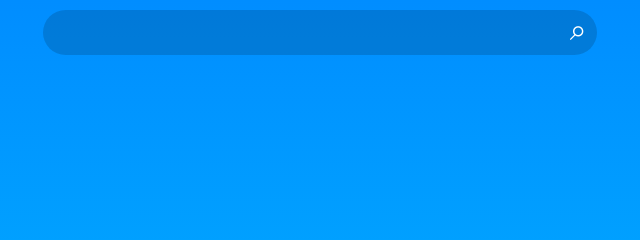
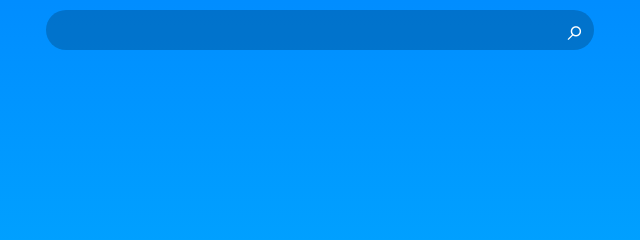
Before and after one commit to williamandrews2/WeatherApp, a website built with webpack: page src/template.html in a window 1280 px wide. Shown: the top 240 px of the page, 320-960 px from the left. Built offline with nearby package versions, Linux system fonts and the light colour scheme.

Commit message:
Bug fixes with styling in styles.css.

```diff
--- a/src/styles.css
+++ b/src/styles.css
@@ -12,7 +12,7 @@
     rgb(1, 141, 255),
     rgb(0, 204, 255)
   );
-  --background-shade: rgba(0, 0, 0, 0.15);
+  --background-shade: rgba(0, 0, 0, 0.2);
   --universal-width: 60%;
   --section-margin: 20px 0px;
   --section-border-radius: 40px;
@@ -38,11 +38,13 @@ button,
 .form-wrapper {
   background: var(--background-shade);
   border-radius: 40px;
+  display: flex;
+  align-items: center;
 }
 
 #searchbox,
 #submit-button {
-  background: rgba(0, 0, 0, 0);
+  background: transparent;
   border-radius: 40px;
   color: white;
   border: none;
```
